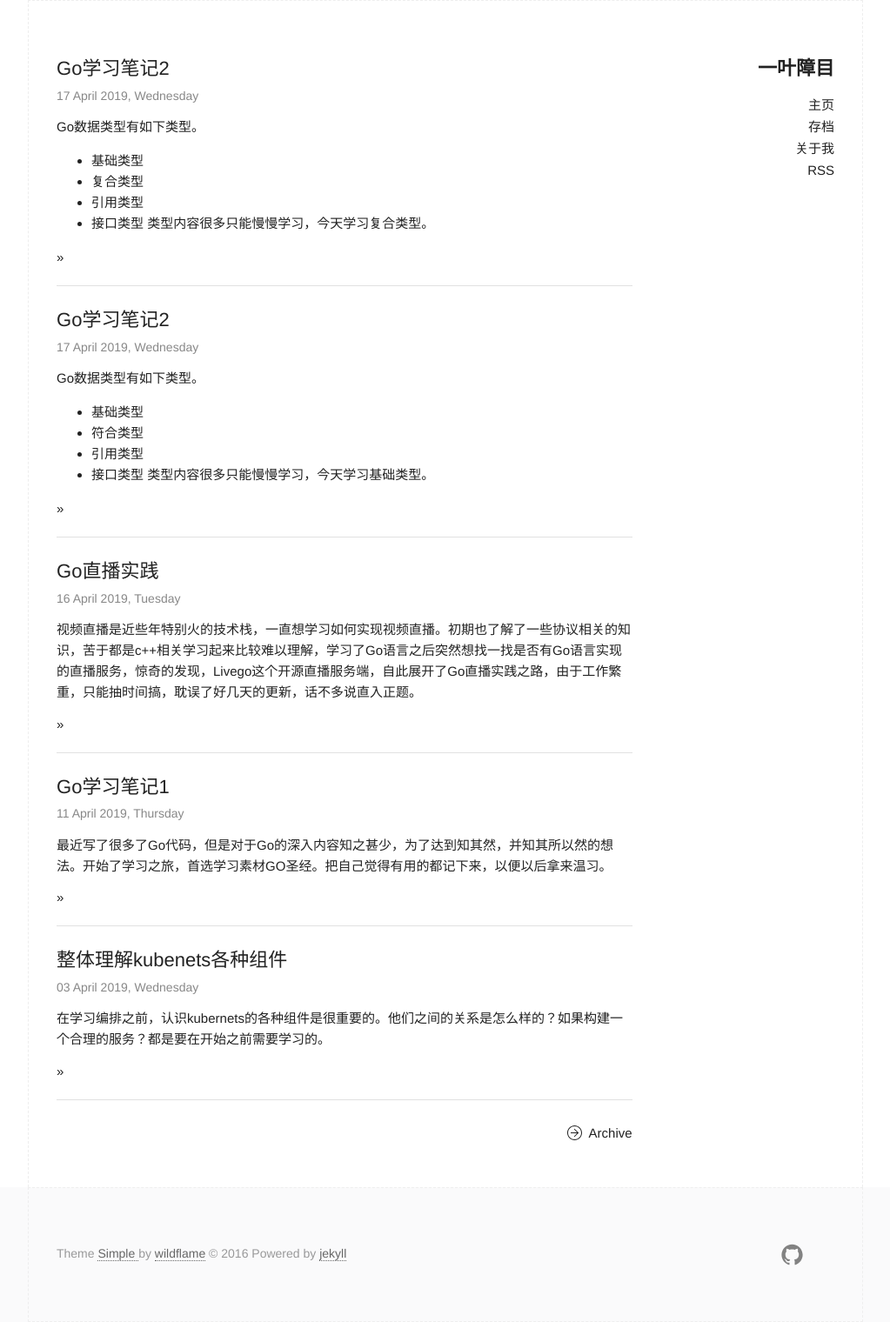
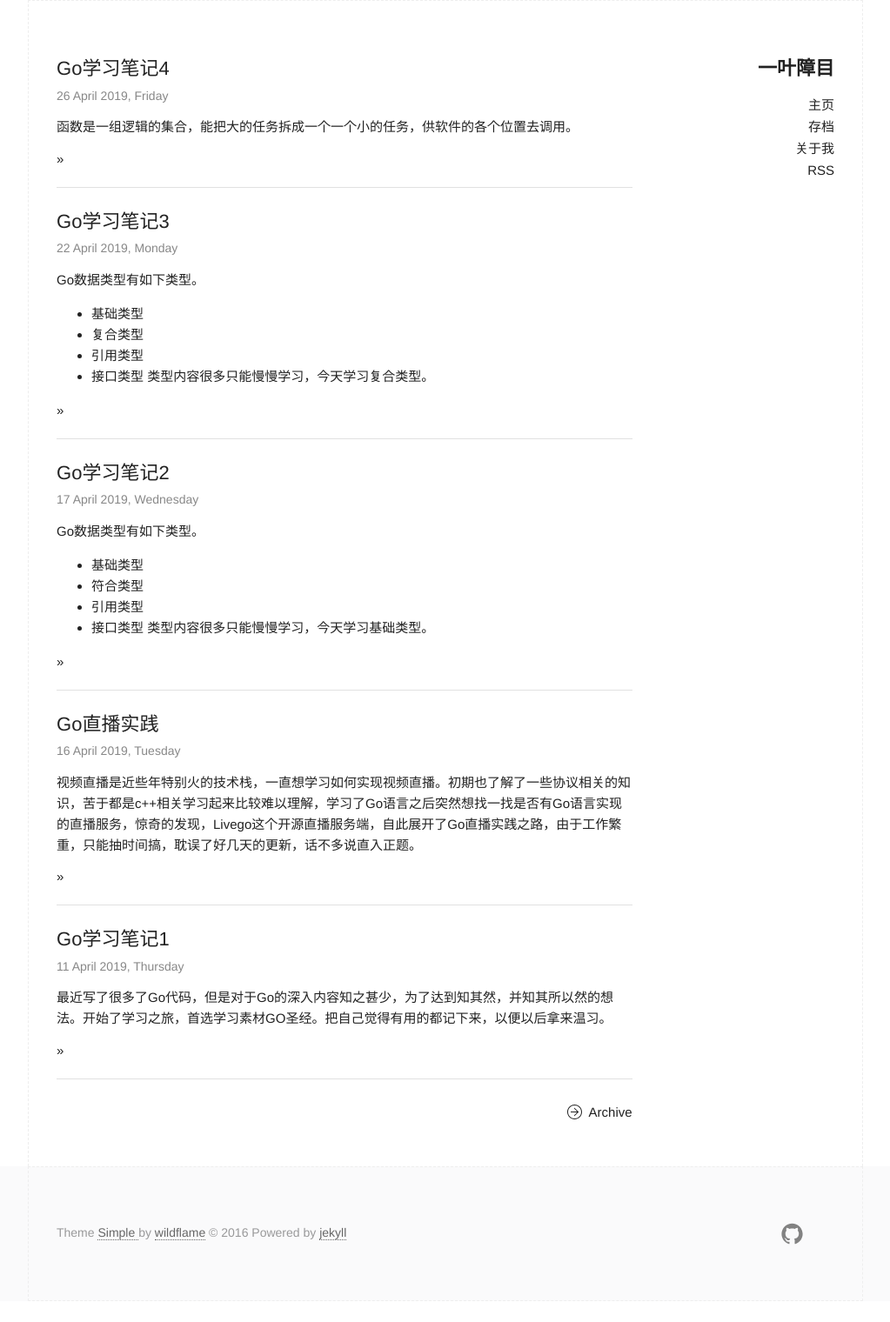
Before and after one commit to xiangdong1987/jekyll-blog, a Jekyll site: the page built from index.html, in a window 1280 px wide. Shown: the whole page at 87% size, without its empty margins (128-1151 px from the left). Built offline with Jekyll 4.4.1, drawn with Linux system fonts in a browser that asks for light colours; after the commit the page ends 1496 px from its top, so only the background shows below that; part of the change alters nothing that is shown.

Commit message:
1.updata

````diff
--- a/_posts/2019-04-22-Go-3.markdown
+++ b/_posts/2019-04-22-Go-3.markdown
@@ -1,7 +1,7 @@
 ---
 layout: post
-title:  Go学习笔记2
-date:   2019-04-17
+title:  Go学习笔记3
+date:   2019-04-22
 categories: Go
 ---
 Go数据类型有如下类型。
--- /dev/null
+++ b/_posts/2019-04-26-Go-4.markdown
@@ -0,0 +1,236 @@
+---
+layout: post
+title:  Go学习笔记4
+date:   2019-04-26
+categories: Go
+---
+函数是一组逻辑的集合，能把大的任务拆成一个一个小的任务，供软件的各个位置去调用。
+
+### 函数声明
+```
+func name(parameter-list) (result-list) {
+    body
+}
+```
+* 参数列表：参数类型相同可以只在最后一个相同参数后面定义参数类型
+    * 形参与实参：按顺序赋值形参，只有当实参是引用类型，如指针，slice(切片)、map、function、channel等类型当做引用传递可以在函数内部修改实参的值，否则其他情况，形参只是实参的拷贝。
+* 返回值：返回值可以没有或者多个返回值，只有一个返回值时，可以只写一个返回值类型即可
+```
+func add(x int, y int) int   {return x + y}
+func sub(x, y int) (z int)   { z = x - y; return}
+func first(x int, _ int) int { return x }
+func zero(int, int) int      { return 0 }
+
+fmt.Printf("%T\n", add)   // "func(int, int) int"
+fmt.Printf("%T\n", sub)   // "func(int, int) int"
+fmt.Printf("%T\n", first) // "func(int, int) int"
+fmt.Printf("%T\n", zero)  // "func(int, int) int"
+```
+### 递归
+* 递归：函数自己调用自己就是递归调用。
+* 大部分编程语言使用固定大小的函数调用栈，常见的大小从64KB到2MB不等。固定大小栈会限制递归的深度，当你用递归处理大量数据时，需要避免栈溢出；除此之外，还会导致安全性问题。与相反,Go语言使用可变栈，栈的大小按需增加(初始时很小)。这使得我们使用递归时不必考虑溢出和安全问题。
+### 多指返回函数
+* 惯例前面返回期望的值，最后一个返回erro值
+* 不需要处理的返回值，用_来处理
+* 如果在返回值列表里定义好了返回值的名字，可以用默认return。可以减少代码量，但是增加维护难度。不宜过度使用。
+```
+// CountWordsAndImages does an HTTP GET request for the HTML
+// document url and returns the number of words and images in it.
+func CountWordsAndImages(url string) (words, images int, err error) {
+    resp, err := http.Get(url)
+    if err != nil {
+        return
+    }
+    doc, err := html.Parse(resp.Body)
+    resp.Body.Close()
+    if err != nil {
+        err = fmt.Errorf("parsing HTML: %s", err)
+    return
+    }
+    words, images = countWordsAndImages(doc)
+    return
+}
+func countWordsAndImages(n *html.Node) (words, images int) { /* ... */ }
+```
+### 错误
+* go不将返回的erro 类型当初异常来处理，值当做预期的值来看待。
+* go 错误处理策略
+    * 第一种传播的方式
+    * 第二种重试的方式：注意设置重试时间和次数
+    * 第三种输出错误并退出：这种策略只应在main中执行。对库函数而言，应仅向上传播错误，除非该错误意味着程序内部包含不一致性，即遇到了bug，才能在库函数中结束程序
+    * 第四种有时，我们只需要输出错误信息就足够了，不需要中断程序的运行。我们可以通过log包提供函数
+    * 第五种，也是最后一种策略：我们可以直接忽略掉错误。
+* 固定类型错误：io.EOF,可以根据错误信息执行特别的操作
+### 函数值
+* 在Go 语言中函数被定义为第一类值，有类型，可以被赋值给其他变量，传递个给函数。
+```
+//利用函数变量便利html 标签
+
+// forEachNode针对每个结点x,都会调用pre(x)和post(x)。// pre和post都是可选的。// 遍历孩子结点之前,pre被调用// 遍历孩子结点之后，post被调用func forEachNode(n *html.Node, pre, post func(n *html.Node)) {
+    if pre != nil {
+        pre(n)
+    }
+    for c := n.FirstChild; c != nil; c = c.NextSibling {
+        forEachNode(c, pre, post)
+    }
+    if post != nil {
+        post(n)
+    }
+}
+
+var depth intfunc startElement(n *html.Node) {
+    if n.Type == html.ElementNode {
+        fmt.Printf("%*s<%s>\n", depth*2, "", n.Data)
+        depth++
+    }
+}
+func endElement(n *html.Node) {
+    if n.Type == html.ElementNode {
+        depth--
+        fmt.Printf("%*s</%s>\n", depth*2, "", n.Data)
+    }
+}
+```
+### 匿名函数
+* 通过这种方式定义的函数可以访问完整的词法环境（lexical environment），这意味着在函数中定义的内部函数可以 **引用** 该函数的变量
+```
+// squares返回一个匿名函数。// 该匿名函数每次被调用时都会返回下一个数的平方。func squares() func() int {
+    var x int
+    return func() int {
+        x++
+        return x * x
+    }
+}
+func main() {
+    f := squares()
+    fmt.Println(f()) // "1"
+    fmt.Println(f()) // "4"
+    fmt.Println(f()) // "9"
+    fmt.Println(f()) // "16"
+}
+```
+* 利用匿名函数实现拓扑排序算法
+```
+// prereqs记录了每个课程的前置课程var prereqs = map[string][]string{
+    "algorithms": {"data structures"},
+    "calculus": {"linear algebra"},
+    "compilers": {
+        "data structures",
+        "formal languages",
+        "computer organization",
+    },
+    "data structures":       {"discrete math"},
+    "databases":             {"data structures"},
+    "discrete math":         {"intro to programming"},
+    "formal languages":      {"discrete math"},
+    "networks":              {"operating systems"},
+    "operating systems":     {"data structures", "computer organization"},
+    "programming languages": {"data structures", "computer organization"},
+}
+
+
+func main() {
+    for i, course := range topoSort(prereqs) {
+        fmt.Printf("%d:\t%s\n", i+1, course)
+    }
+}
+
+func topoSort(m map[string][]string) []string {
+    var order []string
+    seen := make(map[string]bool)
+    var visitAll func(items []string)
+    visitAll = func(items []string) {
+        for _, item := range items {
+            if !seen[item] {
+                seen[item] = true
+                visitAll(m[item])
+                order = append(order, item)
+            }
+        }
+    }
+    var keys []string
+    for key := range m {
+        keys = append(keys, key)
+    }
+    sort.Strings(keys)
+    visitAll(keys)
+    return order
+}
+```
+* 利用匿名函数实现广度搜索
+```
+// breadthFirst calls f for each item in the worklist.
+// Any items returned by f are added to the worklist.
+// f is called at most once for each item.func
+breadthFirst(f func(item string) []string, worklist []string) {
+    seen := make(map[string]bool)
+    for len(worklist) > 0 {
+        items := worklist
+        worklist = nil
+        for _, item := range items {
+            if !seen[item] {
+                seen[item] = true
+                worklist = append(worklist, f(item)...)
+            }
+        }
+    }
+}
+
+func crawl(url string) []string {
+    fmt.Println(url)
+    list, err := links.Extract(url)
+    if err != nil {
+        log.Print(err)
+    }
+    return list
+}
+
+func main() {
+    // Crawl the web breadth-first,
+    // starting from the command-line arguments.
+    breadthFirst(crawl, os.Args[1:])
+}
+```
+* for的循环词法块中局部变量是引用的
+### 可变参数函数
+* 用...来做变量名，一般可变参数函数用来处理字符串
+```
+func errorf(linenum int, format string, args ...interface{}) {
+    fmt.Fprintf(os.Stderr, "Line %d: ", linenum)
+    fmt.Fprintf(os.Stderr, format, args...)
+    fmt.Fprintln(os.Stderr)
+}
+linenum, name := 12, "count"
+errorf(linenum, "undefined: %s", name) // "Line 12: undefined: count"
+```
+### Deferred函数
+* defer语句经常被用于处理成对的操作，如打开、关闭、连接、断开连接、加锁、释放锁。通过defer机制，不论函数逻辑多复杂，都能保证在任何执行路径下，资源被释放。释放资源的defer应该直接跟在请求资源的语句后。
+* defer的声明是从前往后，触发是从后往前的触发
+* 可以做调试函数
+```
+func bigSlowOperation() {
+    defer trace("bigSlowOperation")() // don't forget the
+    extra parentheses
+    // ...lots of work…
+    time.Sleep(10 * time.Second) // simulate slow
+    operation by sleeping
+}
+func trace(msg string) func() {
+    start := time.Now()
+    log.Printf("enter %s", msg)
+    return func() {
+        log.Printf("exit %s (%s)", msg,time.Since(start))
+    }
+}
+```
+### Panic 异常
+* 类似php throw 如果不捕获也会直接中断程序
+* 一般只有严重错误，影响到程序的正常执行才会用到panic
+
+### Recover捕获异常
+* 无法捕获的情况
+    * 沒加recover的goroutine里panic
+    * os.Exit
+    * map 中特殊情况锁机制
+## 总结
+函数是程序逻辑的基本单位，是整个程序的基石，了解它的结构是，帮助我们写出合理优雅的代码的基础。总体来说Go的匿名函数给我比较深的印象，没想到用法可以大大减少代码量。
````
